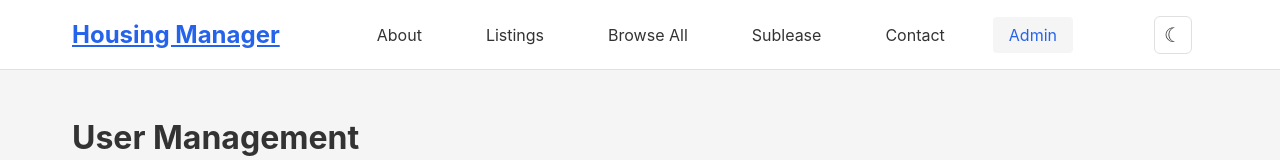
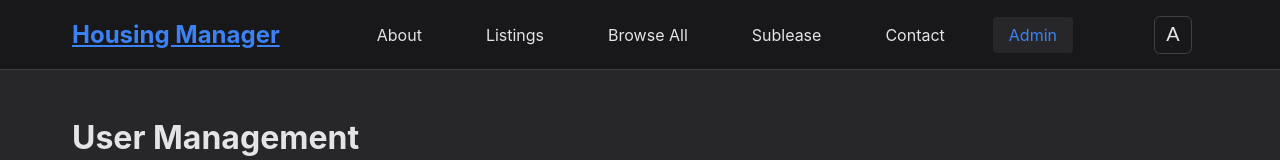
Before and after one commit to ucsb-cs148-w26/pj03-housing-manager, a React (Vite) app: page /admin/users in a window 1280 px wide. Shown: the top 160 px of the page. Built offline with nearby package versions, Linux system fonts and the light colour scheme; no server answers.

Commit message:
aj - add theme toggle with auto mode

```diff
--- a/src/components/ThemeToggle/ThemeToggle.jsx
+++ b/src/components/ThemeToggle/ThemeToggle.jsx
@@ -1,30 +1,77 @@
 import { useState, useEffect } from 'react';
 import './ThemeToggle.css';
 
+const THEME_STORAGE_KEY = 'theme';
+const AUTO_LIGHT_START_HOUR = 6;
+const AUTO_DARK_START_HOUR = 18;
+
+function getAutoTheme(now = new Date()) {
+  const hour = now.getHours();
+  return hour >= AUTO_DARK_START_HOUR || hour < AUTO_LIGHT_START_HOUR ? 'dark' : 'light';
+}
+
+function getNextBoundaryDelay(now = new Date()) {
+  const nextBoundary = new Date(now);
+  const hour = now.getHours();
+
+  if (hour >= AUTO_DARK_START_HOUR) {
+    nextBoundary.setDate(now.getDate() + 1);
+    nextBoundary.setHours(AUTO_LIGHT_START_HOUR, 0, 0, 0);
+  } else if (hour < AUTO_LIGHT_START_HOUR) {
+    nextBoundary.setHours(AUTO_LIGHT_START_HOUR, 0, 0, 0);
+  } else {
+    nextBoundary.setHours(AUTO_DARK_START_HOUR, 0, 0, 0);
+  }
+
+  return nextBoundary.getTime() - now.getTime();
+}
+
 function ThemeToggle() {
-  const [theme, setTheme] = useState(() => {
-    const stored = localStorage.getItem('theme');
-    if (stored) return stored;
-    return window.matchMedia('(prefers-color-scheme: dark)').matches ? 'dark' : 'light';
+  const [themePreference, setThemePreference] = useState(() => {
+    const stored = localStorage.getItem(THEME_STORAGE_KEY);
+    if (stored === 'light' || stored === 'dark' || stored === 'auto') return stored;
+    return 'auto';
   });
+  const [currentTime, setCurrentTime] = useState(Date.now());
+  const resolvedTheme = themePreference === 'auto' ? getAutoTheme(new Date(currentTime)) : themePreference;
 
   useEffect(() => {
-    document.documentElement.setAttribute('data-theme', theme);
-    localStorage.setItem('theme', theme);
-  }, [theme]);
+    document.documentElement.setAttribute('data-theme', resolvedTheme);
+    localStorage.setItem(THEME_STORAGE_KEY, themePreference);
+  }, [themePreference, resolvedTheme]);
+
+  useEffect(() => {
+    if (themePreference !== 'auto') return undefined;
+
+    const timeoutId = setTimeout(() => {
+      setCurrentTime(Date.now());
+    }, getNextBoundaryDelay(new Date(currentTime)));
+
+    return () => clearTimeout(timeoutId);
+  }, [themePreference, currentTime]);
 
   const toggleTheme = () => {
-    setTheme(prev => (prev === 'light' ? 'dark' : 'light'));
+    setThemePreference((prev) => {
+      if (prev === 'light') return 'dark';
+      if (prev === 'dark') return 'auto';
+      return 'light';
+    });
   };
+
+  const nextTheme = themePreference === 'light' ? 'dark' : themePreference === 'dark' ? 'auto' : 'light';
+  const icon = themePreference === 'auto' ? 'A' : resolvedTheme === 'light' ? '\u263E' : '\u2600';
+  const modeLabel = themePreference === 'auto'
+    ? `Auto (${resolvedTheme})`
+    : themePreference;
 
   return (
     <button
       className="theme-toggle"
       onClick={toggleTheme}
-      aria-label={`Switch to ${theme === 'light' ? 'dark' : 'light'} mode`}
-      title={`Switch to ${theme === 'light' ? 'dark' : 'light'} mode`}
+      aria-label={`Theme: ${modeLabel}. Switch to ${nextTheme} mode`}
+      title={`Theme: ${modeLabel}. Switch to ${nextTheme} mode`}
     >
-      {theme === 'light' ? '\u263E' : '\u2600'}
+      {icon}
     </button>
   );
 }
```
